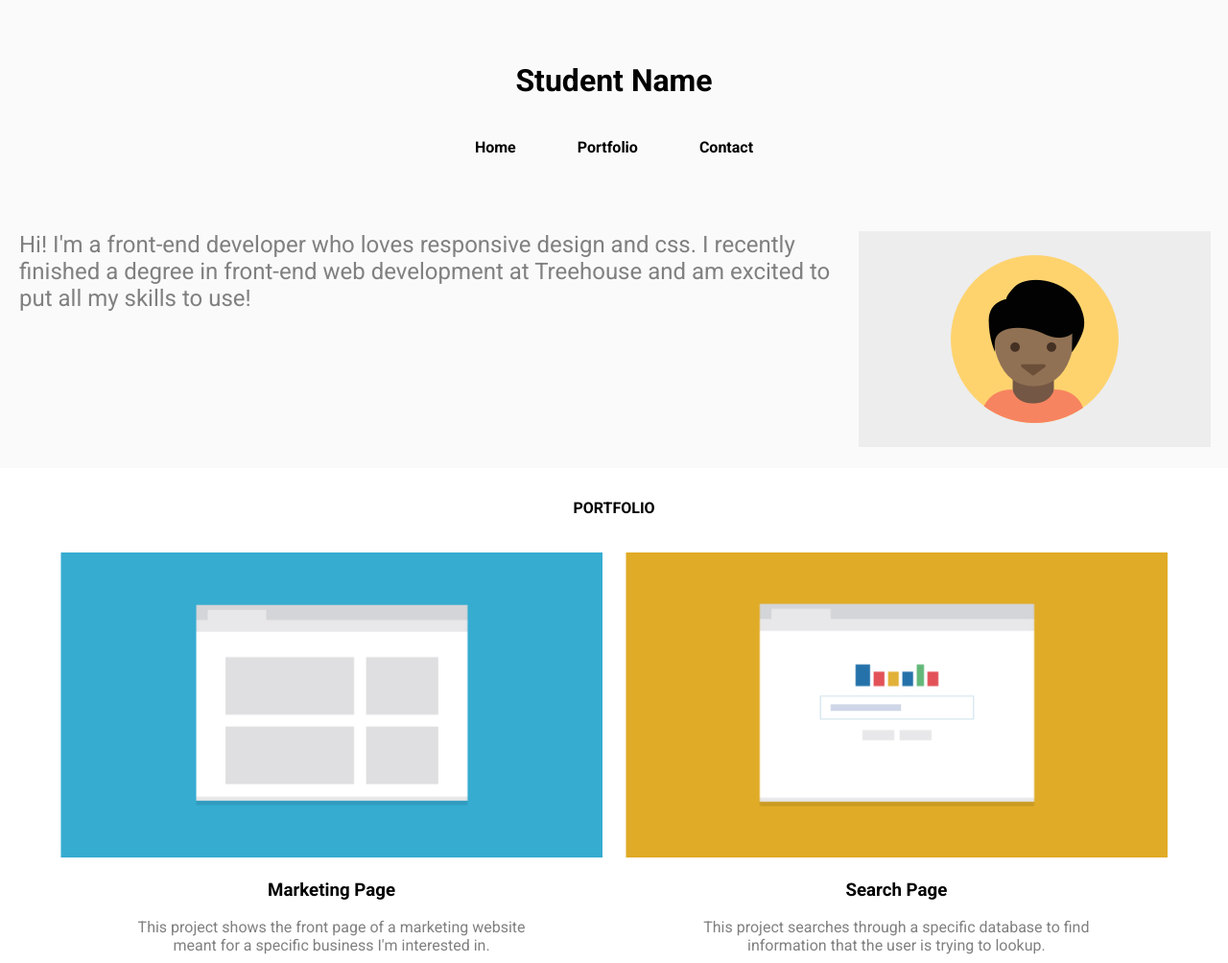
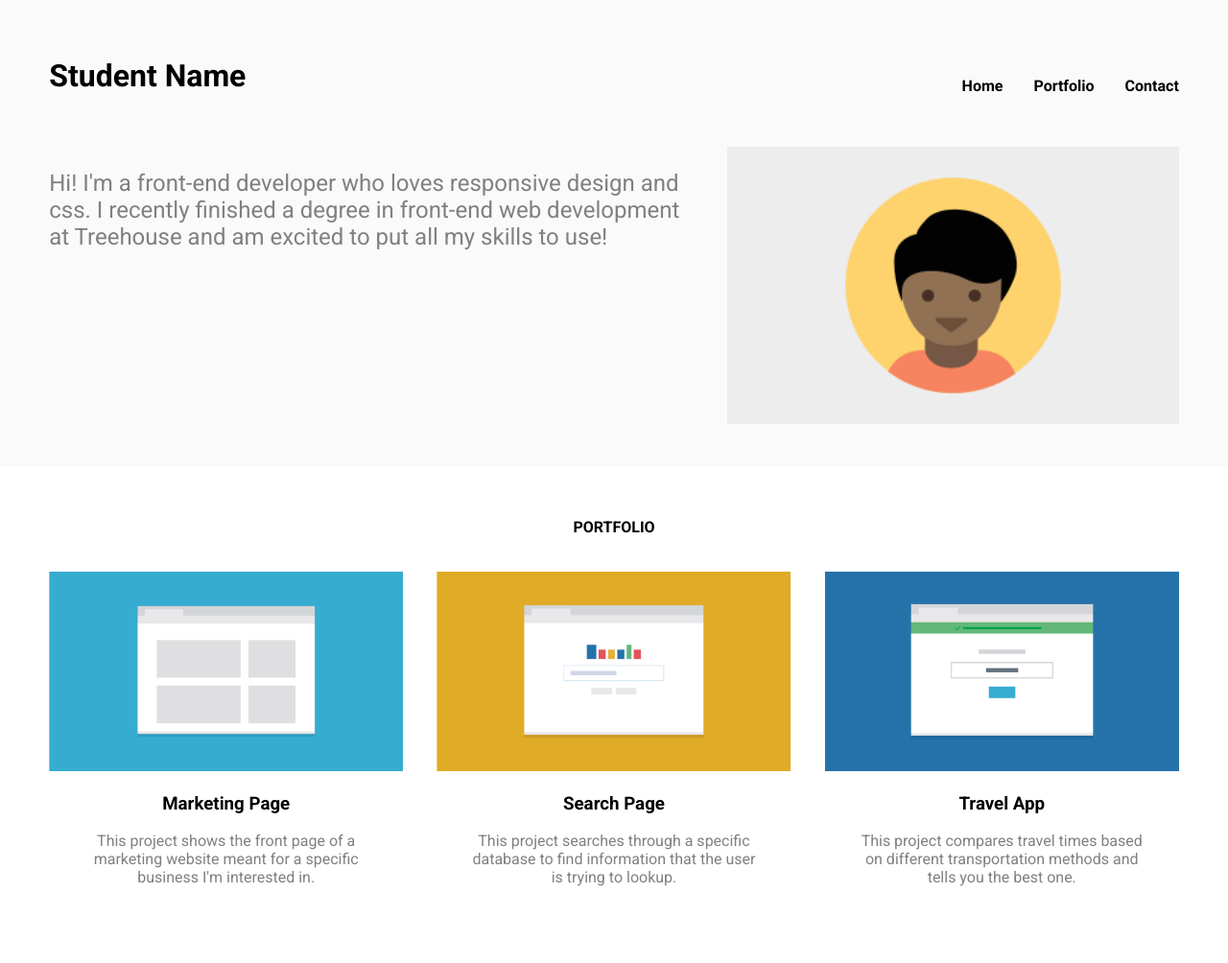
Before and after one commit to sirsivart/responsiveLayoutProject2, a plain HTML site: page index.html in a window 1280 px wide. Shown: the top 1004 px of the page at 96% size. Drawn offline with Linux system fonts and the light colour scheme; a web font is replaced by a local one.

Commit message:
Basic Requirements complete
Basic requirements to pass complete.

```diff
--- a/css/styles.css
+++ b/css/styles.css
@@ -161,7 +161,7 @@ footer ul {
 }
 
 @media screen and (min-width: 768px) {
-  header h1{
+  header {
     margin-top: 65px;
   }
   .nav {
@@ -175,21 +175,31 @@ footer ul {
   }
 
   .nav a:link, .nav a:visited {
-  color: black;
-  background-color: #fafafa;
-  padding: .5em 2em;
-  font-weight: bold;
+    color: black;
+    background-color: #fafafa;
+    padding: .5em 2em;
+    font-weight: bold;
+  }
+
+  .profile {
+    width: 92%;
+    display: inline-block;
+    margin-left: 4%;
+    margin-right: 4%;
   }
 
   .profile-photo {
+    display: inline-block;
     float: right;
-    max-width: 38%;
-    margin: 0 10px;
+    width: 38%;
+    margin: 0;
   }
 
   .background-text {
+    width: 62%;
     font-size: x-large;
     text-align: left;
+    padding: 0 15px 0 0;
   }
 
   .portfolio-gallery {
@@ -208,9 +218,12 @@ footer ul {
     max-width: 48%;
     float: left;
     padding: 0;
-    margin: 0 1% 10px;
     min-height: 425px;
   }
+
+  .portfolio-gallery ul li:nth-child(odd) {
+    margin-right: 4%;
+}
 
   .portfolio-image {
     max-width: 100%;
@@ -231,7 +244,8 @@ footer ul {
   }
 
   footer {
-    margin-bottom: 50px;
+    padding-top: 30px;
+    margin-bottom: 25px;
   }
 
   .footer-li {
@@ -258,6 +272,98 @@ footer ul {
 
 }
 
+@media screen and (min-width: 1024px) {
+
+  .top-wrapper {
+    max-width: 92%;
+    margin: 30px auto 0;
+  }
+
+  header {
+    text-align: left;
+    display: inline-block;
+    float: left;
+    width: 50%;
+    padding: 0;
+    margin-top: 30px;
+    margin-left: 0;
+    padding-left: 0;
+  }
+
+  header h1 {
+    margin: 0;
+  }
+
+  .main-nav {
+    display: inline-block;
+    float: right;
+    text-align: right;
+    width: 50%;
+    margin-top: 30px;
+    padding-right: 0;
+    margin-right: 0;
+  }
+
+  .nav a:link, .nav a:visited {
+    color: black;
+    background-color: #fafafa;
+    padding: 0 0 0 2em;
+    font-weight: bold;
+  }
+
+  .profile {
+    width: 92%;
+    display: inline-block;
+    margin-left: 4%;
+    margin-right: 4%;
+    margin-top: 0;
+    margin-bottom: 0;
+    padding: 0 0 45px 0;
+    float: left;
+  }
+
+  .background-text {
+
+    text-align: left;
+    width: 60%;
+    padding-left: 0;
+    padding-right: 30px;
+    margin-left: 0;
+
+  }
+
+  .profile-photo {
+    display: inline-block;
+    width: 40%;
+    float: right;
+    padding: 0;
+    margin: 0;
+  }
+
+  .portfolio {
+    display: inline-block;
+    max-width: 100%;
+  }
+
+  .portfolio-gallery ul li {
+    max-width: 31.3333%;
+    float: left;
+    padding: 0;
+    margin: 0 0 10px 0;
+  }
+
+  .portfolio-gallery ul li:nth-child(odd) {
+    margin-right: 0;
+  }
+
+  .portfolio-gallery ul li:nth-child(3n+2) {
+    margin-left: 3%;
+    margin-right: 3%;
+  }
+
+
+}
+
 /* Clearfix */
 
 .clearfix:after {
--- a/index.html
+++ b/index.html
@@ -10,25 +10,27 @@
   </head>
   <body>
 
-    <header>
+    <div class="top-wrapper">
+      <header class="clearfix">
         <h1>Student Name</h1>
       </header>
 
-    <div class="main-nav">
+      <div class="main-nav clearfix">
         <ul class="nav clearfix">
           <li id="Home"><a href="#home"> Home </a></li>
           <li><a href="#portfolio">Portfolio</a></li>
           <li><a href="#contact">Contact</a></li>
         </ul>
       </div>
+    </div>
 
     <div class="profile clearfix">
-      <img class="profile-photo" src="images/responsive-layout-profile.png">
+      <img class="profile-photo" src="images/responsive-layout-profile.png" alt="profile photo">
       <p class="background-text"> Hi! I'm a front-end developer who loves responsive design and css. I recently finished a degree in front-end web development at Treehouse and am excited to put all my skills to use!</p>
     </div>
 
-    <div class="portfolio" id="portfolio">
-      <h4 class="portfolio-heading">Portfolio</h2>
+    <div class="portfolio clearfix" id="portfolio">
+      <h4 class="portfolio-heading clearfix">Portfolio</h4>
       <div class="portfolio-gallery">
         <ul class="clearfix">
           <li>
```
Lines whose indentation alone changed are shown as unchanged.
